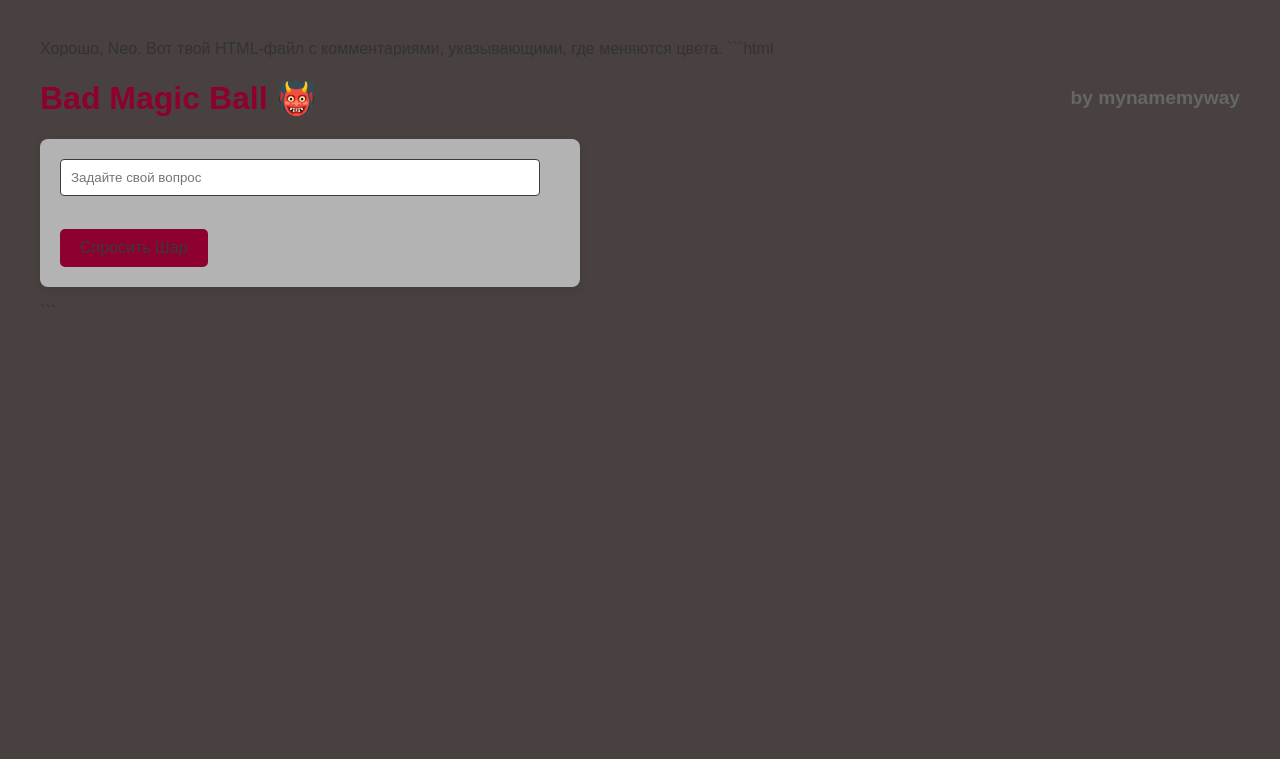
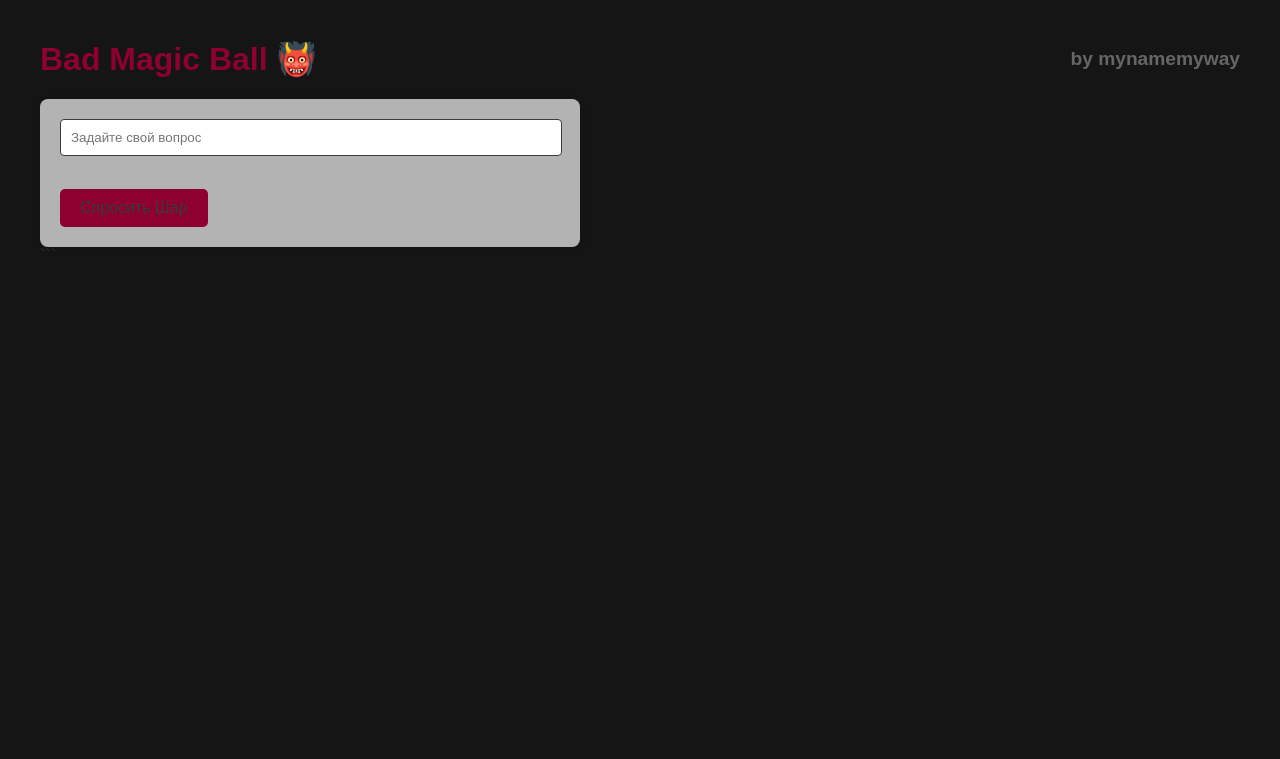
Before and after one commit to mynamemyway/Bad-Magic-Ball, a Flask app: page / in a window 1280 px wide. Shown: the top 759 px of the page. Run offline with Flask 3, Linux system fonts and the light colour scheme.

Commit message:
fix_colors

````diff
--- a/app.py
+++ b/app.py
@@ -7,7 +7,7 @@
     positive_phrases = ['Полюбэ', 'Как пить дать', 'Ежу понятно', 'Ясен красен', 'Да, чёрт возьми!']
     somepositive_phrases = ['Есть! На жопе шерсть', 'Сомнительно, но ok', 'Ну рискни здоровьем', 'Себя надо заставлять', 'Допустим']
     neutral_phrases = ['Ну хз', 'Завязывай!', 'Оно тебе надо?', 'Валера Кипелов', 'Называется например']
-    negative_phrases = ['Ты на ушко мне шепни', 'Забей хер', 'Пфф...', 'Это не для средних умов', 'Оно тебе на хуй не надо!', 'Гонишь!']
+    negative_phrases = ['Ты на ушко мне шепни', 'Забей хер', 'Не еби мозги!', 'Это не для средних умов', 'Оно тебе на хуй не надо!', 'Гонишь!']
     cat = choice([positive_phrases, somepositive_phrases, neutral_phrases, negative_phrases])
     return f'{MB_PREFIX} {choice(cat)}'
 
--- a/templates/index.html
+++ b/templates/index.html
@@ -1,6 +1,3 @@
-Хорошо, Neo. Вот твой HTML-файл с комментариями, указывающими, где меняются цвета.
-
-```html
 <!DOCTYPE html>
 <html lang="ru">
 
@@ -12,7 +9,7 @@
         body {
             font-family: sans-serif;
             margin: 40px;
-            background-color: #494040;
+            background-color: #151515;
             /* Цвет фона всей страницы (светло-серый) */
             color: #333;
             /* Основной цвет текста на странице (темно-серый) */
````
